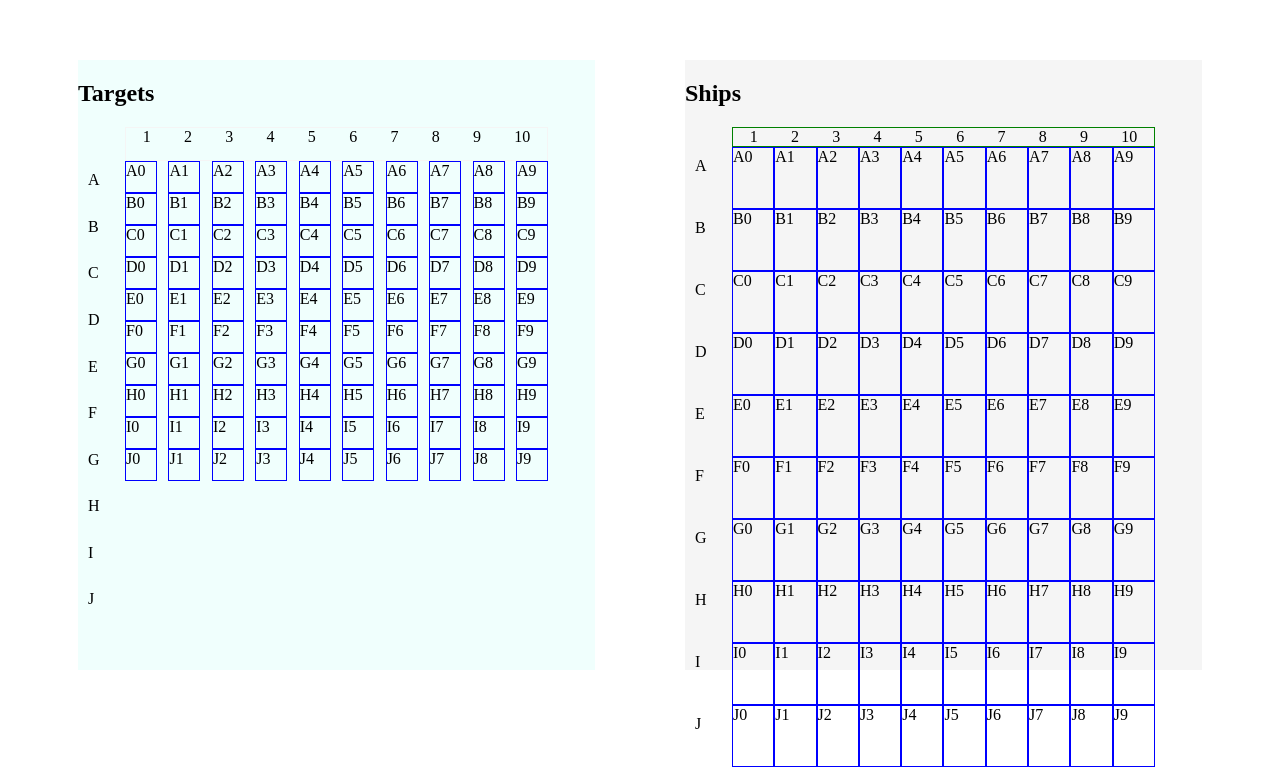
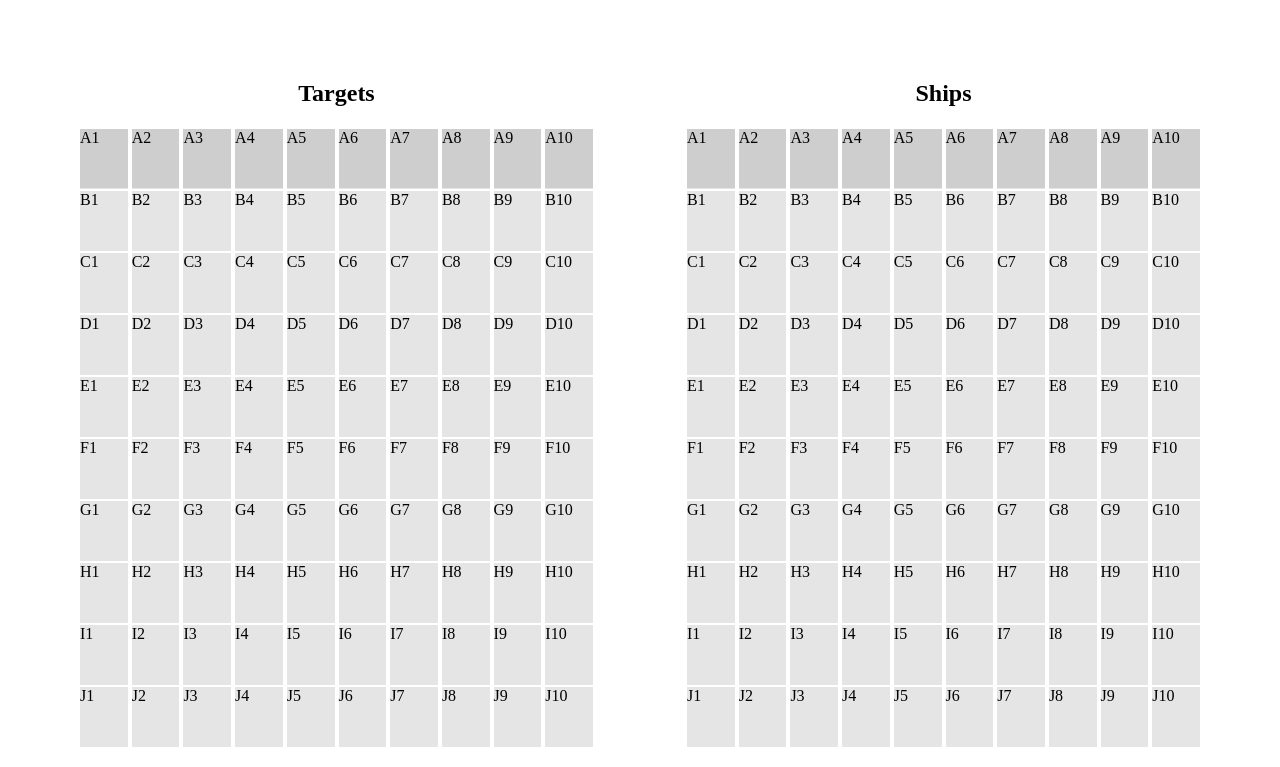
Before and after one commit to anilkris/battleship, an Angular app: page / in a window 1280 px wide. Shown: the part 108-875 px from the top of the page. Built offline with nearby package versions, Linux system fonts and the light colour scheme.

Commit message:
css changes

```diff
--- a/src/app/mybattleship/mybattleship.component.scss
+++ b/src/app/mybattleship/mybattleship.component.scss
@@ -1,7 +1,5 @@
 .wrapper{
     display: grid;
-    width: 100%;
-    height: 100vh;
     grid-template-columns: 10px 1fr 1fr 10px;
     grid-template-rows: 100px 1fr ;
     justify-content: center;
@@ -13,7 +11,6 @@
     margin: 30px;
     grid-row: 2;
     grid-column: 3;
-    background-color: whitesmoke;
 
 }
 .targets{
@@ -22,5 +19,4 @@
     grid-column: 2;
     grid-row: 2;
 
-    background-color: rgb(240, 255, 253);
 }
--- a/src/app/mybattleship/myships/myships.component.html
+++ b/src/app/mybattleship/myships/myships.component.html
@@ -1,6 +1,7 @@
       <h2> Ships</h2>
   <div class="ships">
 
+   <!--
 
     <div class="column-labels">
        <div *ngFor="let col of columns">
@@ -14,11 +15,12 @@
       </div>
       </div>
 
+   -->
       <div class="ships-area">
 
       <div class="row" *ngFor="let data of grids; let i = index">
             <div class="column" *ngFor="let cell of data; let j=index">
-                {{rows[i]}}{{j}}
+                {{rows[j]}}{{i+1}}
             </div>
       </div>
 
--- a/src/app/mybattleship/myships/myships.component.scss
+++ b/src/app/mybattleship/myships/myships.component.scss
@@ -1,3 +1,32 @@
+h2{
+    text-align: center;
+}
+.ships-area {
+    display: grid;
+    grid-template-columns:  repeat(10, minmax(3rem,1fr));
+   ::before {
+        content: '';
+        width: 0;
+        padding-bottom: 100%;
+        grid-row: 1 / 1;
+        grid-column: 1 / 1;
+      }
+      :first-child {
+        grid-row: 1 / 1;
+        grid-column: 1 / 1;
+      }
+        * {
+        background: rgba(0,0,0,0.1);
+        border: 1px white solid;
+        height: 60px;
+        :hover{
+
+        background-color: rgb(106, 136, 156);
+        }
+      }
+
+}
+/*
 .ships {
   display: grid;
   grid-template-columns:  repeat(11, 1fr);
@@ -42,3 +71,4 @@
     }
   }
 }
+*/
--- a/src/app/mybattleship/mytargets/mytargets.component.html
+++ b/src/app/mybattleship/mytargets/mytargets.component.html
@@ -1,6 +1,7 @@
 
       <h2> Targets</h2>
 <div class="targets">
+    <!--
 
     <div class="column-labels">
         <div *ngFor="let col of columns">
@@ -14,11 +15,12 @@
        </div>
        </div>
 
+    -->
        <div class="targets-area">
 
        <div class="row" *ngFor="let data of grids; let i = index">
              <div class="column" *ngFor="let cell of data; let j=index">
-                 {{rows[i]}}{{j}}
+                 {{rows[j]}}{{i+1}}
              </div>
        </div>
        </div>
--- a/src/app/mybattleship/mytargets/mytargets.component.scss
+++ b/src/app/mybattleship/mytargets/mytargets.component.scss
@@ -1,3 +1,32 @@
+h2{
+    text-align: center;
+}
+
+.targets-area {
+    display: grid;
+    grid-template-columns:  repeat(10, minmax(3rem,1fr));
+   ::before {
+        content: '';
+        width: 0;
+        padding-bottom: 100%;
+        grid-row: 1 / 1;
+        grid-column: 1 / 1;
+      }
+      :first-child {
+        grid-row: 1 / 1;
+        grid-column: 1 / 1;
+      }
+        * {
+        background: rgba(0,0,0,0.1);
+        border: 1px white solid;
+        height: 60px;
+        :hover{
+            background-color: rgb(106, 136, 156);
+        }
+      }
+
+}
+/*
 .targets {
     display: grid;
     grid-template-columns:  repeat(11, 1fr);
@@ -35,10 +64,11 @@
         justify-content: space-between;
         align-items: space-between;
         .column {
-          height: 30px;
-          width: 30px;
+          height: 60px;
+          width: 60px;
           border: 1px solid blue;
         }
       }
     }
   }
+ */
```
